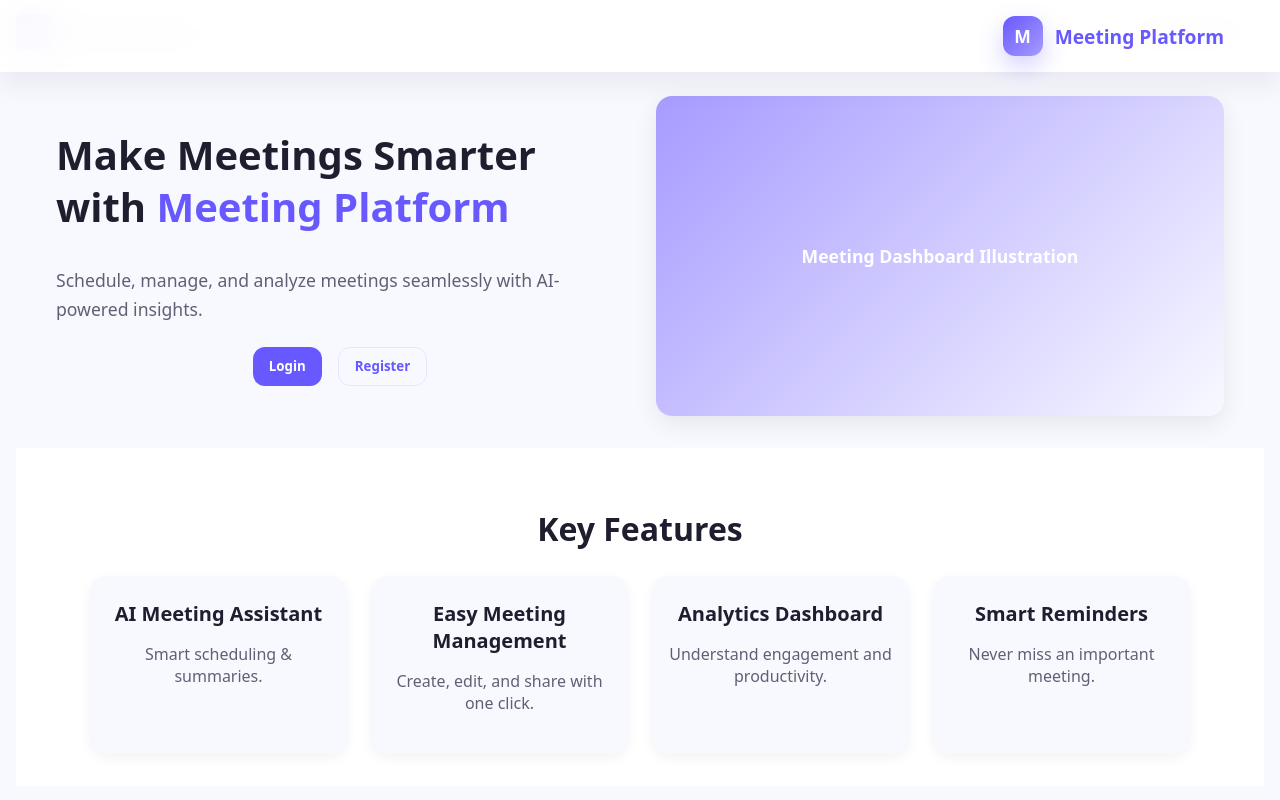
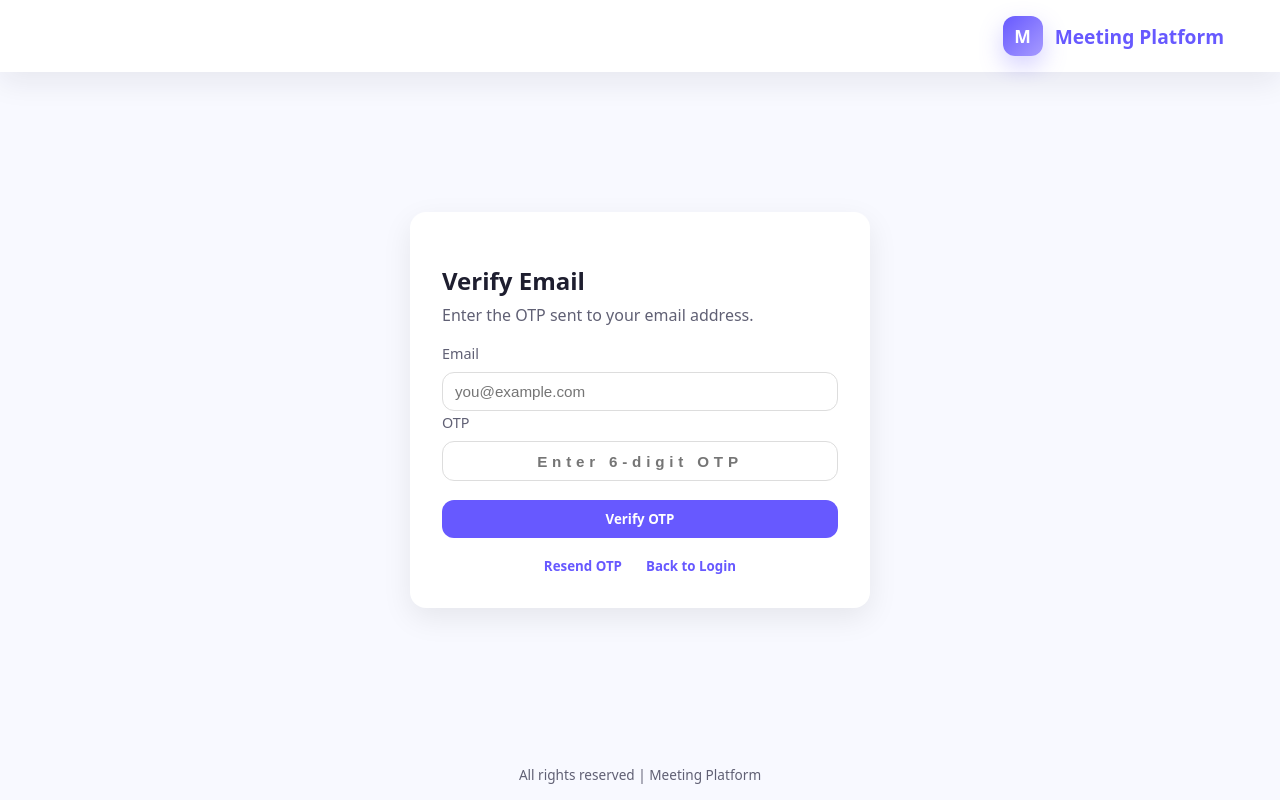
Before and after one commit to Shubh1619/meet-frontend, a React (Vite) app: page /verify-email in a window 1280 px wide. Before the commit this address led to /. Shown: the top 800 px of the page. Built offline with nearby package versions, Linux system fonts and the light colour scheme; no server answers.

Commit message:
add otp verification

```diff
--- a/src/App.jsx
+++ b/src/App.jsx
@@ -10,6 +10,7 @@ import Login from "./pages/Login";
 import Register from "./pages/Register";
 import ForgotPassword from "./pages/ForgotPassword";
 import ResetPassword from "./pages/ResetPassword";
+import VerifyEmail from "./pages/VerifyEmail";
 import Dashboard from "./pages/Dashboard";
 import ScheduleMeeting from "./pages/ScheduleMeeting";
 import InstantMeeting from "./pages/InstantMeeting";
@@ -27,10 +28,22 @@ export default function App() {
     if (hash.startsWith("#/reset-password")) {
       const query = hash.includes("?") ? hash.slice(hash.indexOf("?")) : "";
       navigate(`/reset-password${query}`, { replace: true });
+      return;
+    }
+    if (hash.startsWith("#/verify-email")) {
+      const query = hash.includes("?") ? hash.slice(hash.indexOf("?")) : "";
+      navigate(`/verify-email${query}`, { replace: true });
     }
   }, [navigate]);
 
-  const publicRoutes = ["/", "/login", "/register", "/forgot-password", "/reset-password"];
+  const publicRoutes = [
+    "/",
+    "/login",
+    "/register",
+    "/forgot-password",
+    "/reset-password",
+    "/verify-email",
+  ];
   const isMeetingRoom = location.pathname.startsWith("/meeting/");
   const usePublicNavbar = publicRoutes.includes(location.pathname) || !token || isMeetingRoom;
 
@@ -45,6 +58,7 @@ export default function App() {
           <Route path="/register" element={<Register />} />
           <Route path="/forgot-password" element={<ForgotPassword />} />
           <Route path="/reset-password" element={<ResetPassword />} />
+          <Route path="/verify-email" element={<VerifyEmail />} />
           <Route path="/meeting/:roomId" element={<MeetingRoom />} />
 
           <Route
--- a/src/pages/MeetingRoom.css
+++ b/src/pages/MeetingRoom.css
@@ -297,7 +297,7 @@
 
 .pin-active #videos {
   grid-template-columns: 1fr;
-  min-height: 70vh;
+  min-height: auto;
 }
 
 @media (max-width: 767px) {
--- a/src/pages/Profile.jsx
+++ b/src/pages/Profile.jsx
@@ -18,6 +18,9 @@ export default function Profile() {
   const [pwdLoading, setPwdLoading] = useState(false);
   const [pwdError, setPwdError] = useState("");
   const [pwdSuccess, setPwdSuccess] = useState("");
+  const [pendingPasswordOtp, setPendingPasswordOtp] = useState(false);
+  const [passwordOtp, setPasswordOtp] = useState("");
+  const [otpLoading, setOtpLoading] = useState(false);
   const [showOldPassword, setShowOldPassword] = useState(false);
   const [showNewPassword, setShowNewPassword] = useState(false);
   const [showConfirmPassword, setShowConfirmPassword] = useState(false);
@@ -145,7 +148,9 @@ export default function Profile() {
       const data = await res.json().catch(() => ({}));
       if (!res.ok) throw new Error(data.detail || "Failed to change password.");
 
-      setPwdSuccess(data.message || "Password changed successfully.");
+      setPwdSuccess(data.message || "Password change OTP sent.");
+      setPendingPasswordOtp(true);
+      setPasswordOtp("");
       setOldPassword("");
       setNewPassword("");
       setConfirmPassword("");
@@ -153,6 +158,41 @@ export default function Profile() {
       setPwdError(err.message || "Something went wrong.");
     } finally {
       setPwdLoading(false);
+    }
+  };
+
+  const handleConfirmPasswordOtp = async (e) => {
+    e.preventDefault();
+    setPwdError("");
+    setPwdSuccess("");
+
+    const cleanedOtp = passwordOtp.trim();
+    if (!cleanedOtp) {
+      setPwdError("Enter the OTP sent to your email.");
+      return;
+    }
+
+    setOtpLoading(true);
+    try {
+      const token = localStorage.getItem("token");
+      const res = await fetch(`${API_BASE}/auth/change-password/confirm`, {
+        method: "POST",
+        headers: {
+          "Content-Type": "application/json",
+          Authorization: `Bearer ${token}`,
+        },
+        body: JSON.stringify({ otp: cleanedOtp }),
+      });
+      const data = await res.json().catch(() => ({}));
+      if (!res.ok) throw new Error(data.detail || "Failed to confirm password change.");
+
+      setPwdSuccess(data.message || "Password changed successfully.");
+      setPendingPasswordOtp(false);
+      setPasswordOtp("");
+    } catch (err) {
+      setPwdError(err.message || "Something went wrong.");
+    } finally {
+      setOtpLoading(false);
     }
   };
 
@@ -395,6 +435,48 @@ export default function Profile() {
               {pwdLoading ? "Updating..." : "Change Password"}
             </button>
           </form>
+
+          {pendingPasswordOtp && (
+            <form onSubmit={handleConfirmPasswordOtp} style={{ marginTop: "1rem" }}>
+              <label className="small-muted" style={{ color: mutedColor }}>
+                Email OTP
+              </label>
+              <input
+                className="input mt-1"
+                value={passwordOtp}
+                onChange={(e) => setPasswordOtp(e.target.value)}
+                placeholder="Enter 6-digit OTP"
+                inputMode="numeric"
+                maxLength={6}
+                style={{
+                  background: softBg,
+                  color: textColor,
+                  borderColor,
+                  letterSpacing: "0.3rem",
+                  textAlign: "center",
+                  fontWeight: 700,
+                }}
+              />
+              <button
+                type="submit"
+                style={{
+                  width: "100%",
+                  marginTop: "1rem",
+                  padding: "0.8rem",
+                  borderRadius: 10,
+                  border: "1px solid #6759FF",
+                  background: softBg,
+                  color: textColor,
+                  fontWeight: 600,
+                  cursor: otpLoading ? "not-allowed" : "pointer",
+                  opacity: otpLoading ? 0.75 : 1,
+                }}
+                disabled={otpLoading}
+              >
+                {otpLoading ? "Verifying..." : "Confirm OTP"}
+              </button>
+            </form>
+          )}
         </div>
 
         <div style={styles.dangerZone}>
--- a/src/pages/Register.jsx
+++ b/src/pages/Register.jsx
@@ -51,8 +51,13 @@ export default function Register() {
         throw new Error(data.detail || "Registration failed");
       }
 
-      nav("/login", {
-        state: { message: "Registration successful. Please login to continue." },
+      nav("/verify-email", {
+        state: {
+          email,
+          message:
+            data.message ||
+            "Registration successful. Enter the OTP sent to your email to verify your account.",
+        },
       });
     } catch (error) {
       setErr(error.message);
--- /dev/null
+++ b/src/pages/VerifyEmail.jsx
@@ -0,0 +1,218 @@
+import React, { useEffect, useState } from "react";
+import { useLocation, useNavigate } from "react-router-dom";
+import ActionButton from "../components/ActionButton";
+import { useDarkMode } from "../context/DarkModeContext";
+import { API_BASE } from "../api";
+
+export default function VerifyEmail() {
+  const { darkMode } = useDarkMode();
+  const nav = useNavigate();
+  const location = useLocation();
+  const [email, setEmail] = useState(location.state?.email || "");
+  const [otp, setOtp] = useState("");
+  const [loading, setLoading] = useState(false);
+  const [error, setError] = useState("");
+  const [success, setSuccess] = useState("");
+  const [info, setInfo] = useState(location.state?.message || "");
+  const [resendLoading, setResendLoading] = useState(false);
+
+  const cardBg = darkMode ? "#16213e" : "#fff";
+  const bgColor = darkMode ? "#1a1a2e" : "#F8F9FF";
+  const textColor = darkMode ? "#e4e4e7" : "#1E1E2F";
+  const mutedColor = darkMode ? "#888" : "#606074";
+
+  useEffect(() => {
+    if (location.state?.message) {
+      setInfo(location.state.message);
+    }
+    if (location.state?.email) {
+      setEmail(location.state.email);
+    }
+  }, [location.state]);
+
+  async function handleVerify(e) {
+    e.preventDefault();
+    setError("");
+    setSuccess("");
+    setInfo("");
+
+    const cleanedEmail = email.trim().toLowerCase();
+    const cleanedOtp = otp.trim();
+    if (!cleanedEmail) {
+      setError("Email is required.");
+      return;
+    }
+    if (!cleanedOtp) {
+      setError("OTP is required.");
+      return;
+    }
+
+    setLoading(true);
+    try {
+      const res = await fetch(`${API_BASE}/auth/verify-email`, {
+        method: "POST",
+        headers: { "Content-Type": "application/json" },
+        body: JSON.stringify({ email: cleanedEmail, otp: cleanedOtp }),
+      });
+      const data = await res.json().catch(() => ({}));
+      if (!res.ok) throw new Error(data.detail || "Failed to verify email.");
+      setSuccess(data.message || "Email verified successfully.");
+      setTimeout(() => nav("/login"), 1200);
+    } catch (err) {
+      setError(err.message || "Something went wrong.");
+    } finally {
+      setLoading(false);
+    }
+  }
+
+  async function handleResend() {
+    setError("");
+    setSuccess("");
+    setInfo("");
+    const cleanedEmail = email.trim().toLowerCase();
+    if (!cleanedEmail) {
+      setError("Enter your email to resend OTP.");
+      return;
+    }
+
+    setResendLoading(true);
+    try {
+      const res = await fetch(`${API_BASE}/auth/verify-email/request`, {
+        method: "POST",
+        headers: { "Content-Type": "application/json" },
+        body: JSON.stringify({ email: cleanedEmail }),
+      });
+      const data = await res.json().catch(() => ({}));
+      if (!res.ok) throw new Error(data.detail || "Failed to resend OTP.");
+      setInfo(data.message || "Verification OTP sent.");
+    } catch (err) {
+      setError(err.message || "Something went wrong.");
+    } finally {
+      setResendLoading(false);
+    }
+  }
+
+  return (
+    <div
+      style={{
+        minHeight: "calc(100vh - 60px)",
+        background: bgColor,
+        display: "flex",
+        justifyContent: "center",
+        alignItems: "center",
+        paddingTop: "5rem",
+        paddingLeft: "1rem",
+        paddingRight: "1rem",
+        width: "100%",
+      }}
+    >
+      <div
+        style={{
+          maxWidth: 460,
+          width: "100%",
+          background: cardBg,
+          borderRadius: 16,
+          padding: "2rem",
+          boxShadow: "0 10px 30px rgba(0,0,0,0.08)",
+        }}
+      >
+        <h2 style={{ marginBottom: "0.4rem", color: textColor }}>Verify Email</h2>
+        <p style={{ marginTop: 0, marginBottom: "1rem", color: mutedColor }}>
+          Enter the OTP sent to your email address.
+        </p>
+
+        {info && (
+          <div style={{ background: "#e8f0ff", color: "#1a4fd6", padding: "0.8rem", borderRadius: 10, marginBottom: "1rem" }}>
+            {info}
+          </div>
+        )}
+
+        {error && (
+          <div style={{ background: "#ffe5e5", color: "#ff3b3b", padding: "0.8rem", borderRadius: 10, marginBottom: "1rem" }}>
+            {error}
+          </div>
+        )}
+
+        {success && (
+          <div style={{ background: "#e9fbe9", color: "#1d7c35", padding: "0.8rem", borderRadius: 10, marginBottom: "1rem" }}>
+            {success}
+          </div>
+        )}
+
+        <form onSubmit={handleVerify}>
+          <label className="small-muted" style={{ color: mutedColor }}>
+            Email
+          </label>
+          <input
+            className="input mt-1"
+            value={email}
+            onChange={(e) => setEmail(e.target.value)}
+            placeholder="you@example.com"
+            style={{
+              background: darkMode ? "#0f0f23" : "#fff",
+              color: textColor,
+              borderColor: darkMode ? "#333" : "#ddd",
+            }}
+          />
+
+          <label className="small-muted mt-1" style={{ color: mutedColor }}>
+            OTP
+          </label>
+          <input
+            className="input mt-1"
+            value={otp}
+            onChange={(e) => setOtp(e.target.value)}
+            placeholder="Enter 6-digit OTP"
+            inputMode="numeric"
+            maxLength={6}
+            style={{
+              background: darkMode ? "#0f0f23" : "#fff",
+              color: textColor,
+              borderColor: darkMode ? "#333" : "#ddd",
+              letterSpacing: "0.3rem",
+              textAlign: "center",
+              fontWeight: 700,
+            }}
+          />
+
+          <div style={{ marginTop: "1.2rem" }}>
+            <ActionButton type="submit" style={{ width: "100%" }} disabled={loading}>
+              {loading ? "Verifying..." : "Verify OTP"}
+            </ActionButton>
+          </div>
+        </form>
+
+        <div style={{ marginTop: "1rem", textAlign: "center" }}>
+          <button
+            type="button"
+            onClick={handleResend}
+            disabled={resendLoading}
+            style={{
+              border: "none",
+              background: "transparent",
+              color: "#6759FF",
+              fontWeight: 600,
+              cursor: resendLoading ? "not-allowed" : "pointer",
+              marginRight: "0.75rem",
+            }}
+          >
+            {resendLoading ? "Sending..." : "Resend OTP"}
+          </button>
+          <button
+            type="button"
+            onClick={() => nav("/login")}
+            style={{
+              border: "none",
+              background: "transparent",
+              color: "#6759FF",
+              fontWeight: 600,
+              cursor: "pointer",
+            }}
+          >
+            Back to Login
+          </button>
+        </div>
+      </div>
+    </div>
+  );
+}
```
